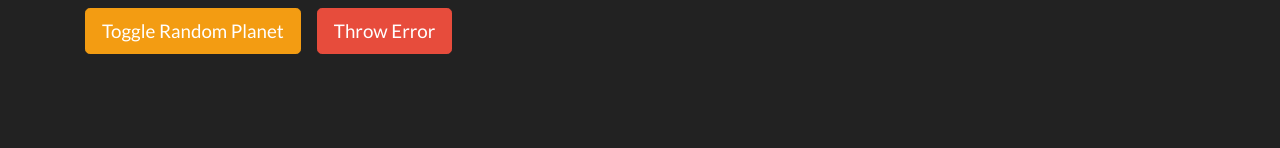
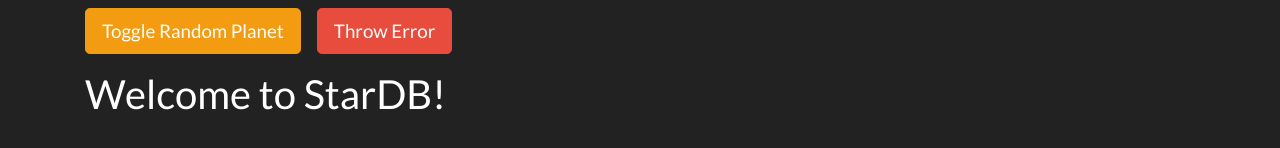
Before and after one commit to ArminBlaze/Udemy-react1-2-star-db, a React (Create React App) app: page / in a window 1280 px wide. Shown: the part 296-444 px from the top of the page. Built offline with nearby package versions, Linux system fonts and the light colour scheme; no server answers.

Commit message:
97 - Route exact

```diff
--- a/src/components/App/App.jsx
+++ b/src/components/App/App.jsx
@@ -78,6 +78,9 @@ class App extends React.Component {
             <PlanetPage />
             <StarshipPage /> */}
 
+            <Route path="/"
+                   render={ () => <h2>Welcome to StarDB!</h2> }
+                   exact={true} />
             <Route path="/people" component={PeoplePage} />
             <Route path="/planets" component={PlanetsPage} />
             <Route path="/starships" component={StarshipsPage} />
--- a/src/components/Header/Header.jsx
+++ b/src/components/Header/Header.jsx
@@ -7,9 +7,9 @@ const Header = ({onServiceChange}) => {
   return (
     <div className="Header d-flex">
       <h3>
-        <a href="#/">
+        <Link to="/">
           StarDB
-        </a>
+        </Link>
       </h3>
       <ul className="d-flex">
         <li>
```
